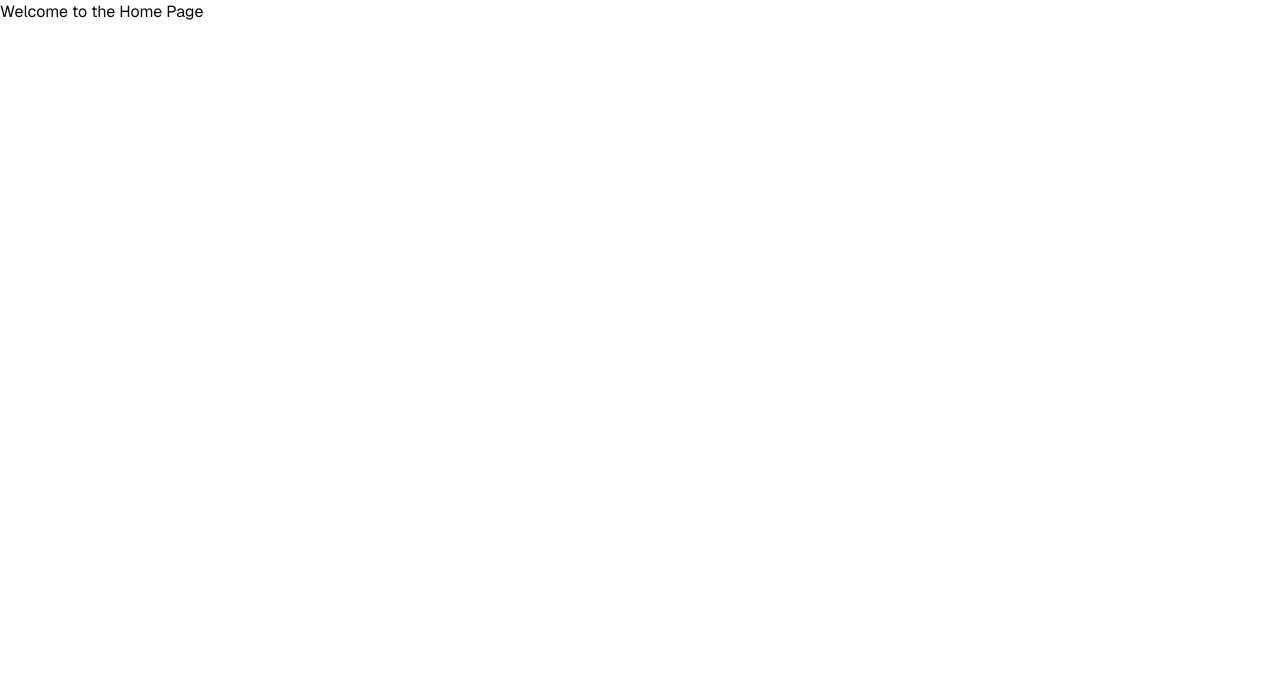
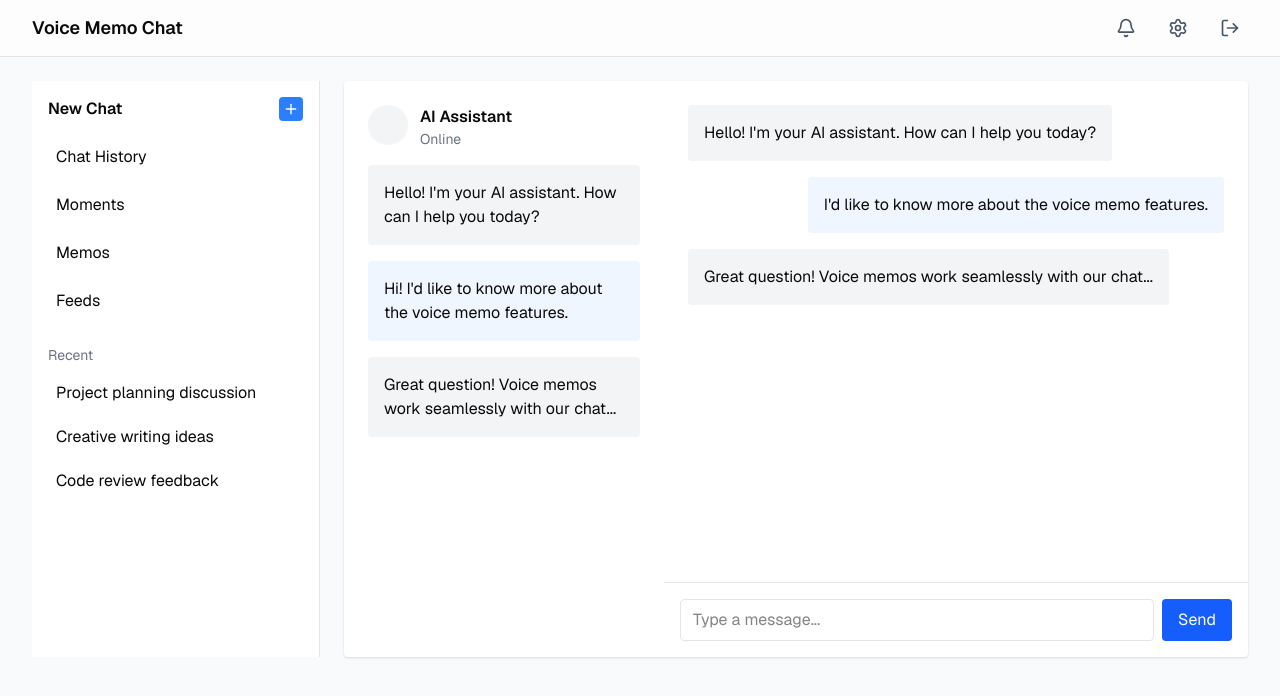
Before and after one commit to vnkhoa02/chatwith-ps8f-web, a Next.js app: page / in a window 1280 px wide. Shown: the top 696 px of the page. Built offline with nearby package versions, Linux system fonts and the light colour scheme; no server answers.

Commit message:
mock up ui

```diff
--- a/src/app/page.tsx
+++ b/src/app/page.tsx
@@ -1,3 +1,6 @@
+import ChatLayout from "@/components/Chat/ChatLayout";
+import { ChatList } from "@/components/Chat/ChatList";
+import ChatWindow from "@/components/Chat/ChatWindow";
 import OauthAuth from "@/components/Login/OauthAuth";
 
 export default async function HomePage({
@@ -7,9 +10,12 @@ export default async function HomePage({
 }) {
   const { code, state } = await searchParams;
   return (
-    <main>
+    <ChatLayout>
       {code && state && <OauthAuth code={code} state={state} />}
-      <h1>Welcome to the Home Page</h1>
-    </main>
+      <div className="grid grid-cols-[320px_1fr]">
+        <ChatList />
+        <ChatWindow />
+      </div>
+    </ChatLayout>
   );
 }
--- /dev/null
+++ b/src/components/Chat/ChatLayout.tsx
@@ -0,0 +1,19 @@
+"use client";
+
+import React from "react";
+import NavBar from "@/components/UI/NavBar";
+import Sidebar from "@/components/UI/Sidebar";
+
+export default function ChatLayout({ children }: { children: React.ReactNode }) {
+  return (
+    <div className="min-h-screen bg-gray-50">
+      <NavBar />
+      <div className="max-w-7xl mx-auto px-4 sm:px-6 lg:px-8">
+        <div className="grid grid-cols-[18rem_1fr] gap-6 mt-6">
+          <Sidebar />
+          <main className="bg-white rounded shadow-sm min-h-[72vh] overflow-hidden">{children}</main>
+        </div>
+      </div>
+    </div>
+  );
+}
--- /dev/null
+++ b/src/components/Chat/ChatList.tsx
@@ -0,0 +1,21 @@
+"use client";
+
+import React from "react";
+
+export function ChatList() {
+  return (
+    <div className="h-[72vh] overflow-y-auto p-6 flex flex-col gap-4">
+      <div className="flex items-start gap-3">
+        <div className="w-10 h-10 bg-gray-100 rounded-full" />
+        <div>
+          <div className="font-semibold">AI Assistant</div>
+          <div className="text-sm text-gray-500">Online</div>
+        </div>
+      </div>
+
+      <div className="bg-gray-100 p-4 rounded self-start max-w-xl">Hello! I'm your AI assistant. How can I help you today?</div>
+      <div className="bg-blue-50 p-4 rounded self-end max-w-xl">Hi! I'd like to know more about the voice memo features.</div>
+      <div className="bg-gray-100 p-4 rounded self-start max-w-xl">Great question! Voice memos work seamlessly with our chat...</div>
+    </div>
+  );
+}
--- /dev/null
+++ b/src/components/Chat/ChatWindow.tsx
@@ -0,0 +1,27 @@
+"use client";
+
+import React, { useState } from "react";
+
+export default function ChatWindow() {
+  const [value, setValue] = useState("");
+
+  return (
+    <div className="flex flex-col h-[72vh]">
+      <div className="flex-1 overflow-y-auto p-6">
+        {/* message list */}
+        <div className="flex flex-col gap-4">
+          <div className="bg-gray-100 p-4 rounded self-start max-w-xl">Hello! I'm your AI assistant. How can I help you today?</div>
+          <div className="bg-blue-50 p-4 rounded self-end max-w-xl">I'd like to know more about the voice memo features.</div>
+          <div className="bg-gray-100 p-4 rounded self-start max-w-xl">Great question! Voice memos work seamlessly with our chat...</div>
+        </div>
+      </div>
+
+      <div className="border-t p-4">
+        <form onSubmit={(e) => { e.preventDefault(); setValue(""); }} className="flex gap-2">
+          <input className="flex-1 rounded border px-3 py-2" value={value} onChange={(e) => setValue(e.target.value)} placeholder="Type a message..." />
+          <button className="bg-blue-600 text-white px-4 py-2 rounded">Send</button>
+        </form>
+      </div>
+    </div>
+  );
+}
--- /dev/null
+++ b/src/components/UI/NavBar.tsx
@@ -0,0 +1,30 @@
+"use client";
+
+import React from "react";
+import { Bell, LogOut, Settings } from "lucide-react";
+
+export default function NavBar() {
+  return (
+    <header className="w-full border-b bg-white/60 backdrop-blur-sm">
+      <div className="max-w-7xl mx-auto px-4 sm:px-6 lg:px-8">
+        <div className="flex h-14 items-center justify-between">
+          <div className="flex items-center gap-3">
+            <div className="text-lg font-semibold">Voice Memo Chat</div>
+          </div>
+
+          <div className="flex items-center gap-4">
+            <button className="p-2 rounded hover:bg-gray-100">
+              <Bell className="w-5 h-5 text-gray-600" />
+            </button>
+            <button className="p-2 rounded hover:bg-gray-100">
+              <Settings className="w-5 h-5 text-gray-600" />
+            </button>
+            <button className="p-2 rounded hover:bg-gray-100">
+              <LogOut className="w-5 h-5 text-gray-600" />
+            </button>
+          </div>
+        </div>
+      </div>
+    </header>
+  );
+}
--- /dev/null
+++ b/src/components/UI/Sidebar.tsx
@@ -0,0 +1,33 @@
+"use client";
+
+import React from "react";
+import { Plus } from "lucide-react";
+
+export default function Sidebar() {
+  return (
+    <aside className="w-72 border-r bg-white">
+      <div className="p-4">
+        <div className="flex items-center justify-between mb-4">
+          <div className="font-semibold">New Chat</div>
+          <button className="p-1 rounded bg-blue-500 text-white">
+            <Plus className="w-4 h-4" />
+          </button>
+        </div>
+
+        <nav className="space-y-2">
+          <div className="px-2 py-2 rounded hover:bg-gray-50">Chat History</div>
+          <div className="px-2 py-2 rounded hover:bg-gray-50">Moments</div>
+          <div className="px-2 py-2 rounded hover:bg-gray-50">Memos</div>
+          <div className="px-2 py-2 rounded hover:bg-gray-50">Feeds</div>
+        </nav>
+
+        <div className="mt-6 text-sm text-gray-500">Recent</div>
+        <ul className="mt-2 space-y-1">
+          <li className="px-2 py-2 rounded hover:bg-gray-50">Project planning discussion</li>
+          <li className="px-2 py-2 rounded hover:bg-gray-50">Creative writing ideas</li>
+          <li className="px-2 py-2 rounded hover:bg-gray-50">Code review feedback</li>
+        </ul>
+      </div>
+    </aside>
+  );
+}
```
